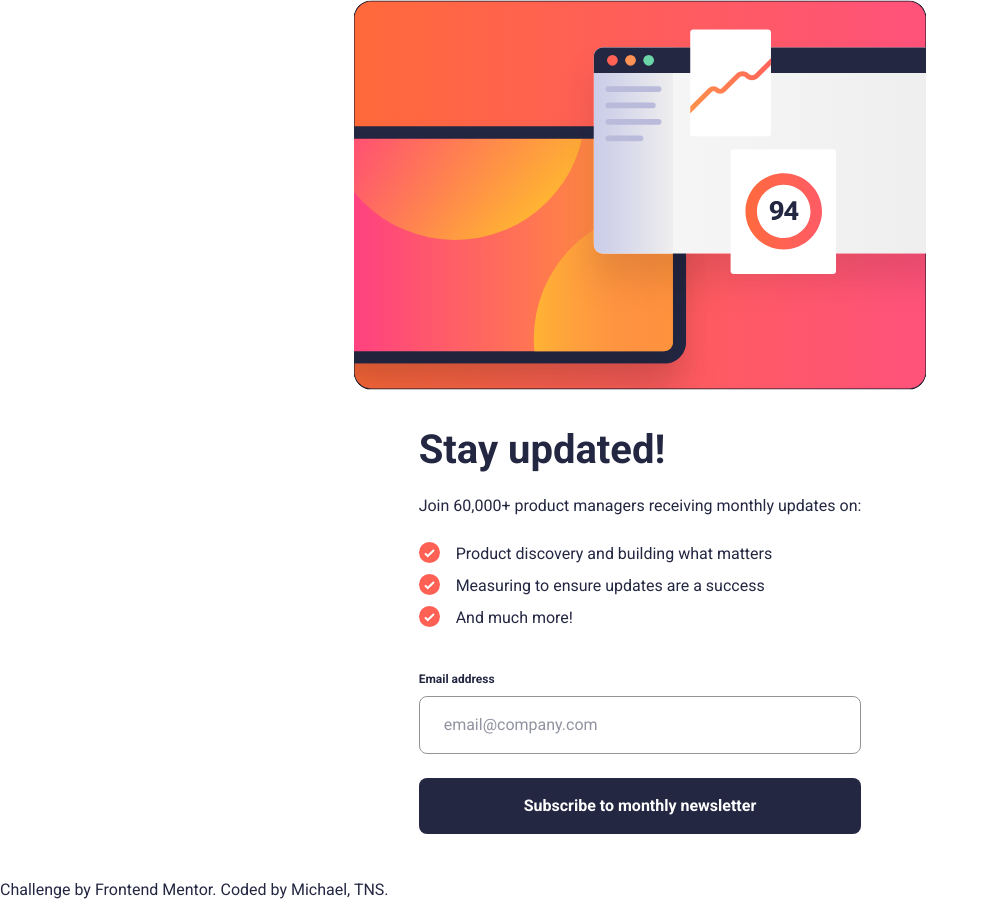
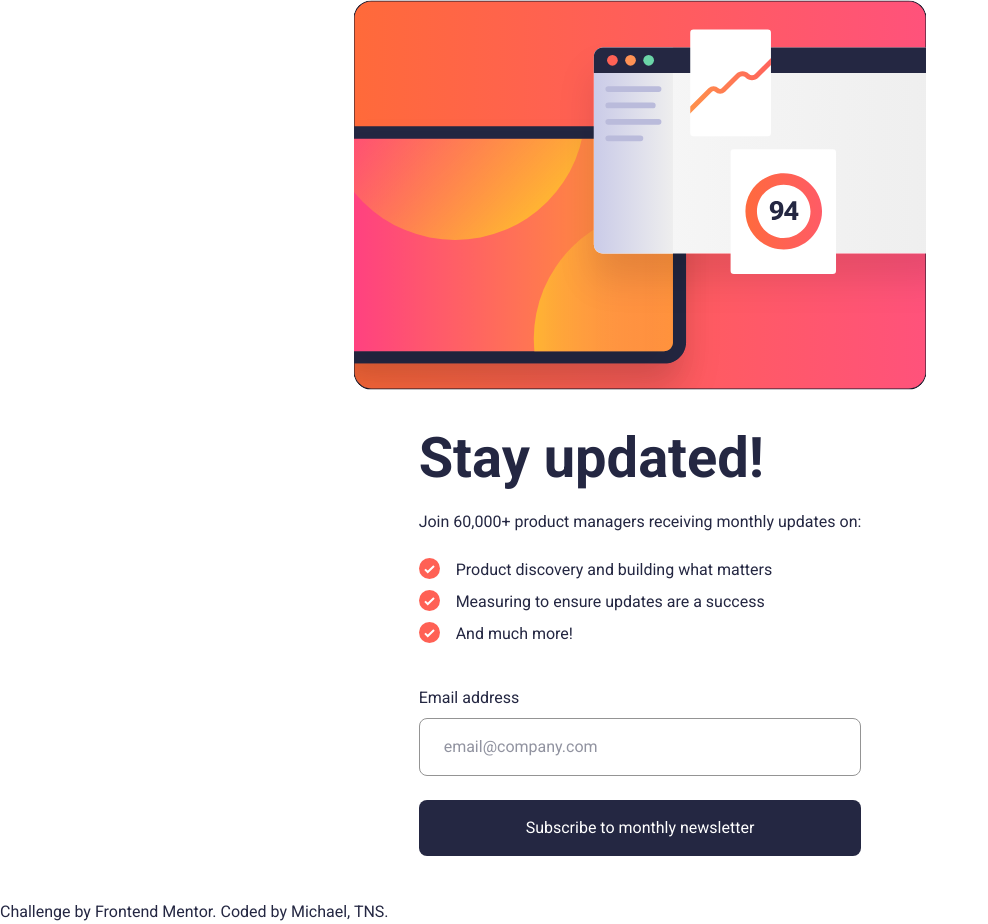
Before and after one commit to Networksentinel/FEM-Challenge---Newsletter-sign-up-form, a website built with Vite: page index.html in a window 1280 px wide. Shown: the whole page, without its empty margins (0-988 px from the left). Before the commit the page ends 902 px from the top, so only its background shows below. Built offline with nearby package versions, Linux system fonts and the light colour scheme.

Commit message:
refactor: changed text-preset classes to .font-robot and used utility classes in html to manage the font changes

```diff
--- a/index.html
+++ b/index.html
@@ -16,7 +16,7 @@
   <title>Frontend Mentor | Newsletter sign-up form with success message</title>
 </head>
 
-<body class="text-preset-2regular bg-white text-blue-800">
+<body class="font-roboto font-normal text-base leading-normal bg-white text-blue-800">
 
   <div class="app-wrapper min-h-screen layout-col gap-10 items-center">
 
@@ -30,7 +30,7 @@
 
     <main class="layout-col gap-10 px-6 pb-11 ">
       <div class="app-body layout-col gap-6">
-        <h2 class="text-preset-1mobile">Stay updated!</h2>
+        <h2 class="font-bold text-[2.5rem] leading-none md:text-[3.5rem]">Stay updated!</h2>
 
         <p>Join 60,000+ product managers receiving monthly updates on:</p>
 
@@ -52,10 +52,10 @@
 
       <form class="layout-col gap-6" action="#">
         <div class="form-group_email layout-col gap-2">
-          <label class="text-preset-3" for="email">Email address</label>
+          <label class="font-roboto" for="email">Email address</label>
           <input class="text-blue-800 py-4 px-6 border border-gray rounded-lg" type="email" id="email" placeholder="email@company.com">
         </div>
-        <button class="text-preset-2bold text-white bg-blue-800 rounded-lg py-4 px-4" type="submit">Subscribe to monthly newsletter</button>
+        <button class="font-roboto text-white bg-blue-800 rounded-lg py-4 px-4" type="submit">Subscribe to monthly newsletter</button>
       </form>
     </main>
   </div>
--- a/src/style.css
+++ b/src/style.css
@@ -17,43 +17,37 @@
   flex-direction: column;
 }
 
-.text-preset-1 {
+.font-roboto {
   font-family: "Roboto", sans-serif;
-  font-weight: 700;
   font-style: normal;
-  font-size: 3.5rem; /* 56px */
-  line-height: 1;
   letter-spacing: 0px;
 }
+
+ /*
 .text-preset-1mobile {
-  font-family: "Roboto", sans-serif;
   font-weight: 700;
-  font-style: normal;
-  font-size: 2.5rem; /* 40px */
+  font-size: 2.5rem; 40px
   line-height: 1;
-  letter-spacing: 0px;
 }
+.text-preset-1 {
+  font-weight: 700;
+  font-size: 3.5rem;  56px
+  line-height: 1;
+}
+
 .text-preset-2bold {
-  font-family: "Roboto", sans-serif;
   font-weight: 700;
-  font-style: normal;
-  font-size: 1rem; /* 16px */
+  font-size: 1rem; 16px
   line-height: 1.5;
-  letter-spacing: 0px;
 }
 .text-preset-2regular {
-  font-family: "Roboto", sans-serif;
   font-weight: 400;
-  font-style: normal;
-  font-size: 1rem; /* 16px */
+  font-size: 1rem; 16px
   line-height: 1.5;
-  letter-spacing: 0px;
 }
 .text-preset-3 {
-  font-family: "Roboto", sans-serif;
   font-weight: 700;
-  font-style: normal;
-  font-size: 0.75rem; /* 12px */
+  font-size: 0.75rem; 12px
   line-height: 1.5;
-  letter-spacing: 0px;
 }
+*/
```
